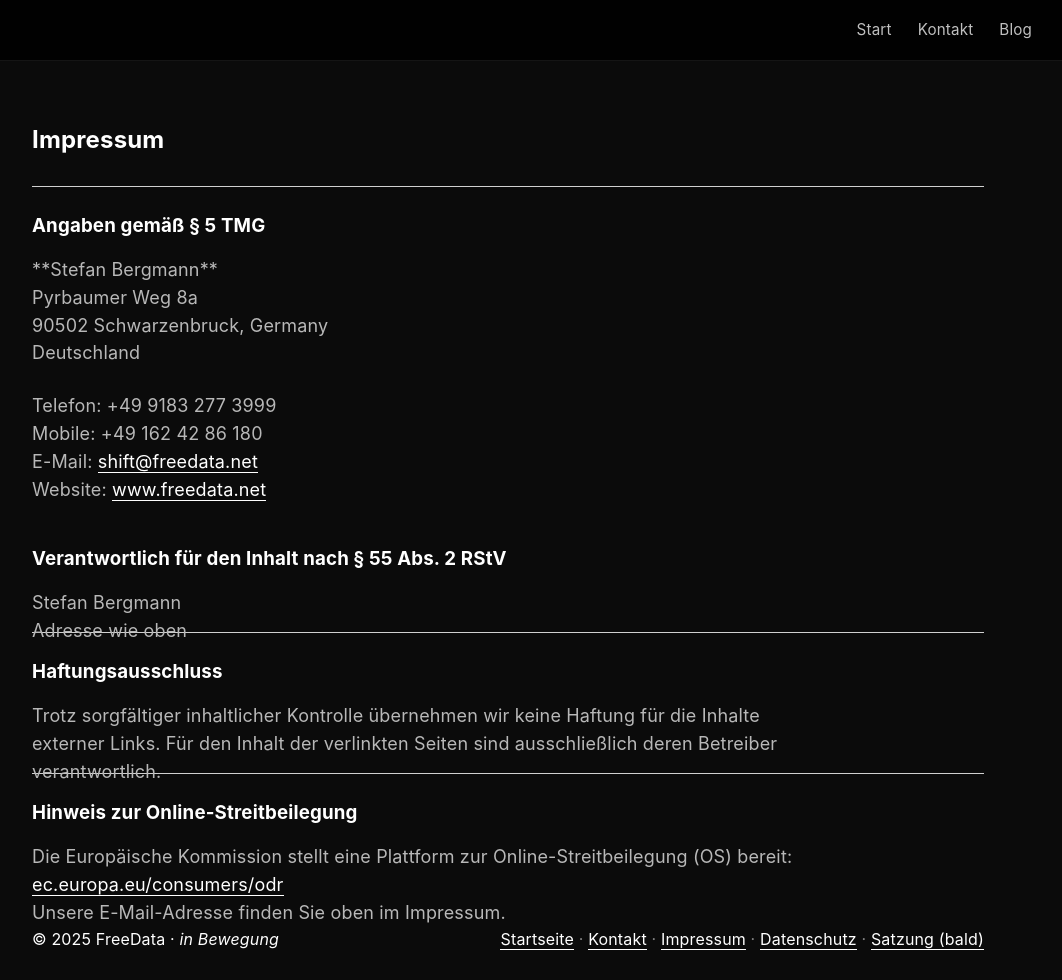
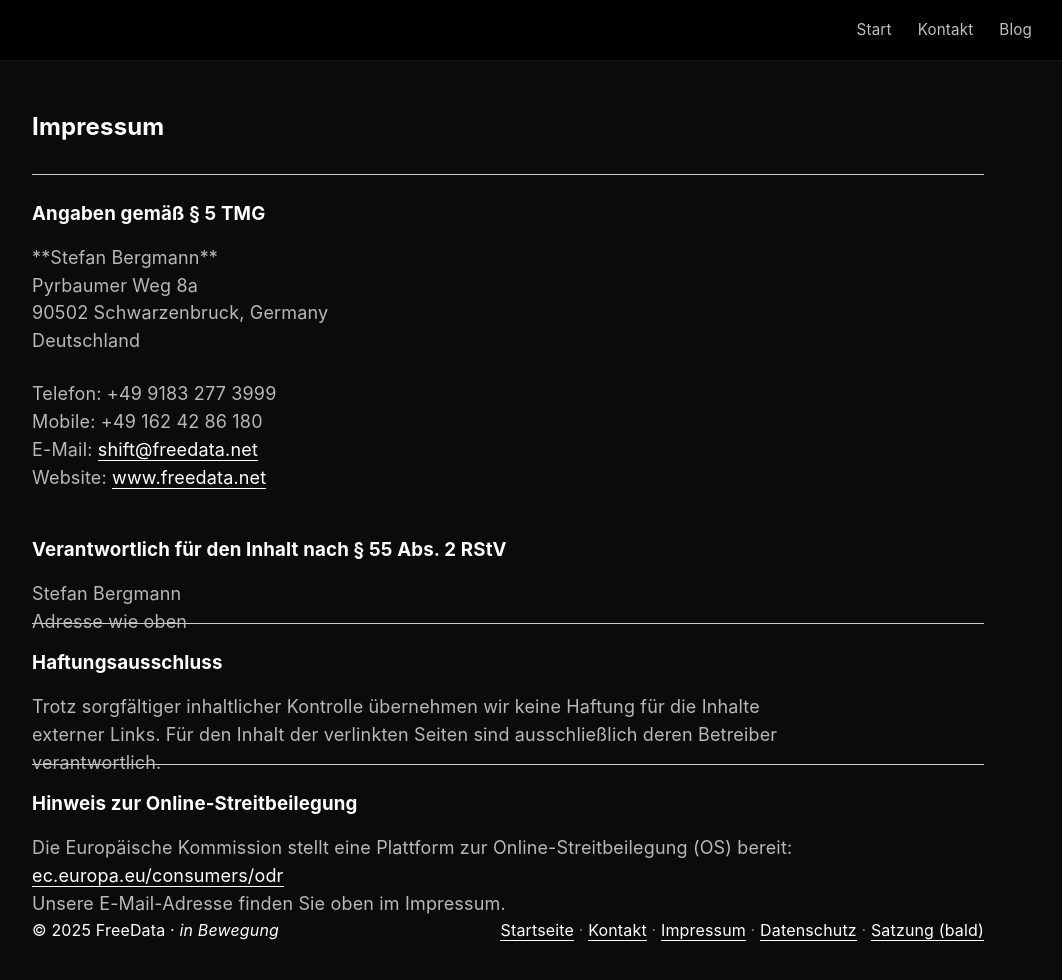
Before and after one commit to freedata-coop/freedata-coop.github.io, a Jekyll site: the page built from impressum.md, in a window 1280 px wide and 980 px high. Shown: the whole window, without its empty margins (132-1194 px from the left). Built offline with Jekyll 4.4.1, drawn with Linux system fonts in a browser that asks for light colours.

Commit message:
(test): customize blog

```diff
--- a/assets/custom.css
+++ b/assets/custom.css
@@ -58,12 +58,12 @@
 
 h2, h3, h4 {
   color: var(--fg);
-  margin-top: 1rem;
+  /* margin-top: 1rem; */
   margin-bottom: 1rem;
 }
 
 h2{
-  margin-top: 2rem;
+  /* margin-top: 2rem; */
 }
 
 hr{
```
